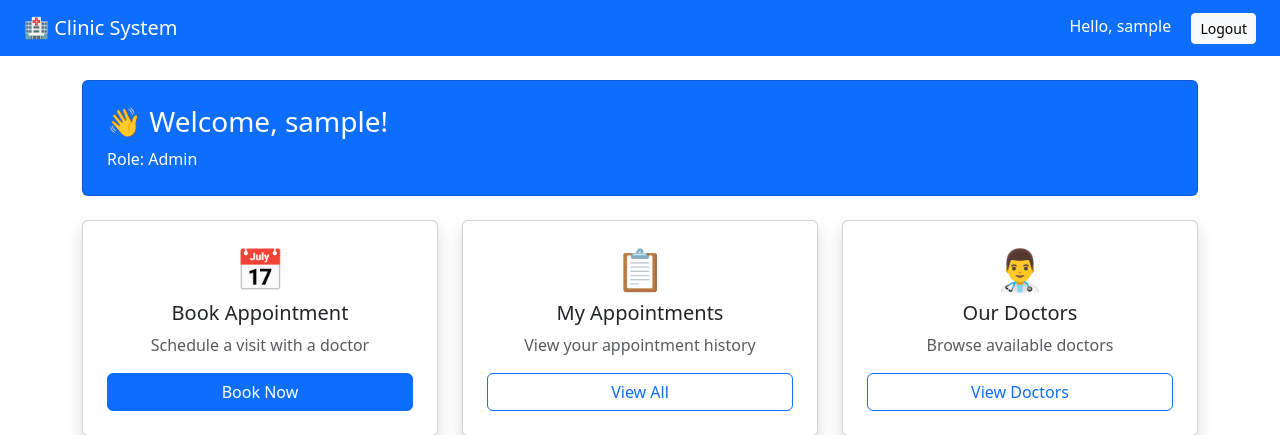
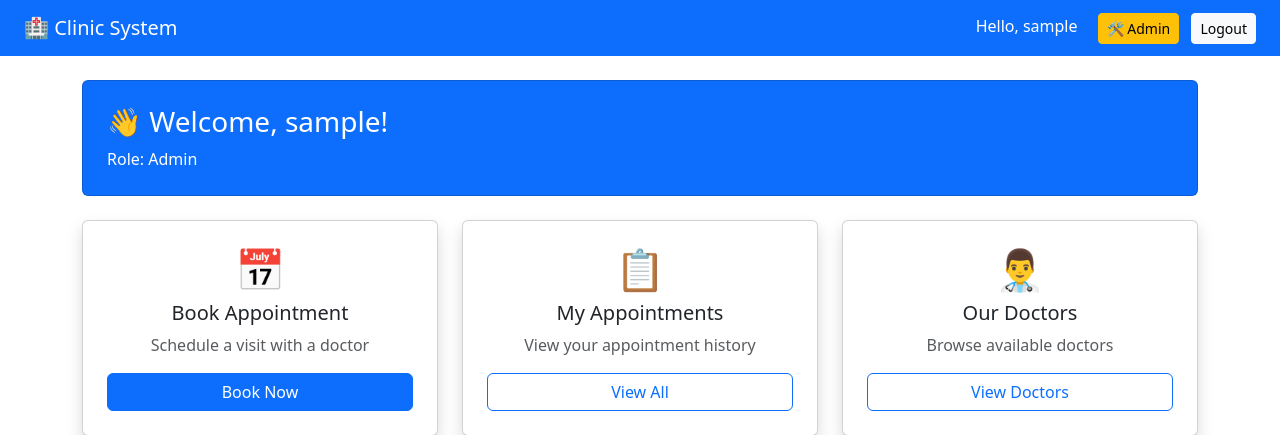
Before and after one commit to Faith-2004/Clinic-Appointment-System, a Django app: page /accounts/dashboard/ in a window 1280 px wide. Shown: the top 435 px of the page. Run offline with Django 5.2, Linux system fonts and the light colour scheme; the visitor is signed in with stand-in values (Sample User, id 1); data comes from the database, SQL or seed files in the repository.

Commit message:
url changes

```diff
--- a/appointments/urls.py
+++ b/appointments/urls.py
@@ -4,4 +4,6 @@ from . import views
 urlpatterns = [
     path('book/', views.book_appointment, name='book_appointment'),
     path('my/', views.my_appointments, name='my_appointments'),
+    path('admin-dashboard/', views.admin_dashboard, name='admin_dashboard'),
+    path('update/<int:appointment_id>/<str:status>/', views.update_appointment, name='update_appointment'),
 ]
--- a/templates/base.html
+++ b/templates/base.html
@@ -9,14 +9,17 @@
 <body>
 
 <nav class="navbar navbar-dark bg-primary px-4">
-    <a class="navbar-brand" href="#">🏥 Clinic System</a>
+    <a class="navbar-brand" href="/accounts/dashboard/">🏥 Clinic System</a>
     <div>
         {% if user.is_authenticated %}
             <span class="text-white me-3">Hello, {{ user.username }}</span>
-            <a href="{% url 'logout' %}" class="btn btn-light btn-sm">Logout</a>
+            {% if user.is_superuser %}
+                <a href="/appointments/admin-dashboard/" class="btn btn-warning btn-sm me-2">🛠️ Admin</a>
+            {% endif %}
+            <a href="/accounts/logout/" class="btn btn-light btn-sm">Logout</a>
         {% else %}
-            <a href="{% url 'login' %}" class="btn btn-light btn-sm me-2">Login</a>
-            <a href="{% url 'register' %}" class="btn btn-outline-light btn-sm">Register</a>
+            <a href="/accounts/login/" class="btn btn-light btn-sm me-2">Login</a>
+            <a href="/accounts/register/" class="btn btn-outline-light btn-sm">Register</a>
         {% endif %}
     </div>
 </nav>
```
Also changed, not shown: config/settings.py (+9 -0 lines).
